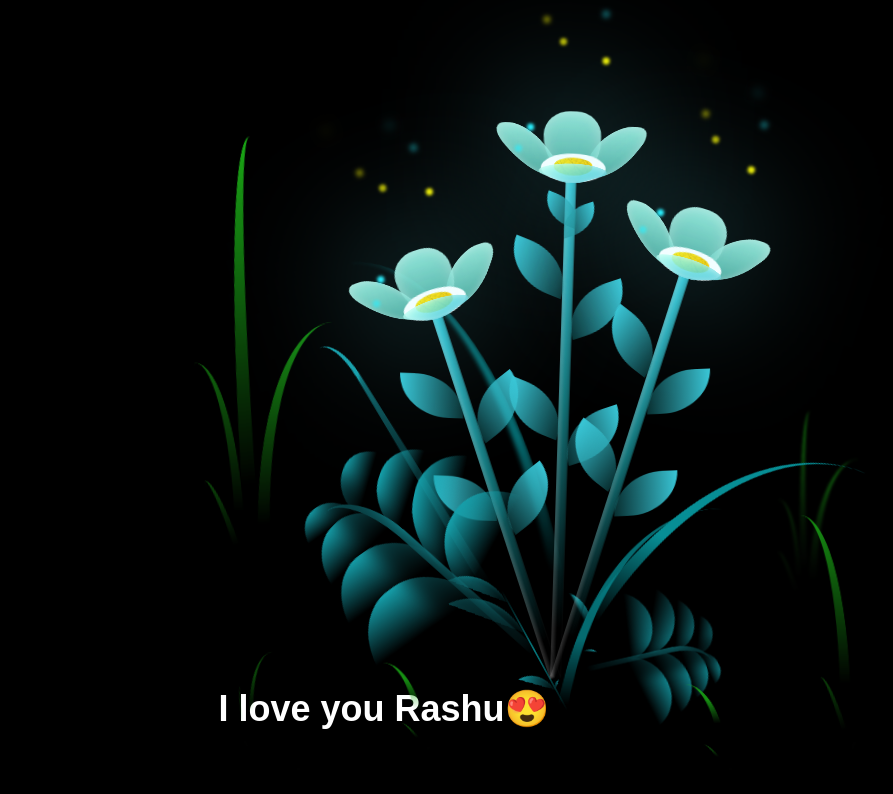
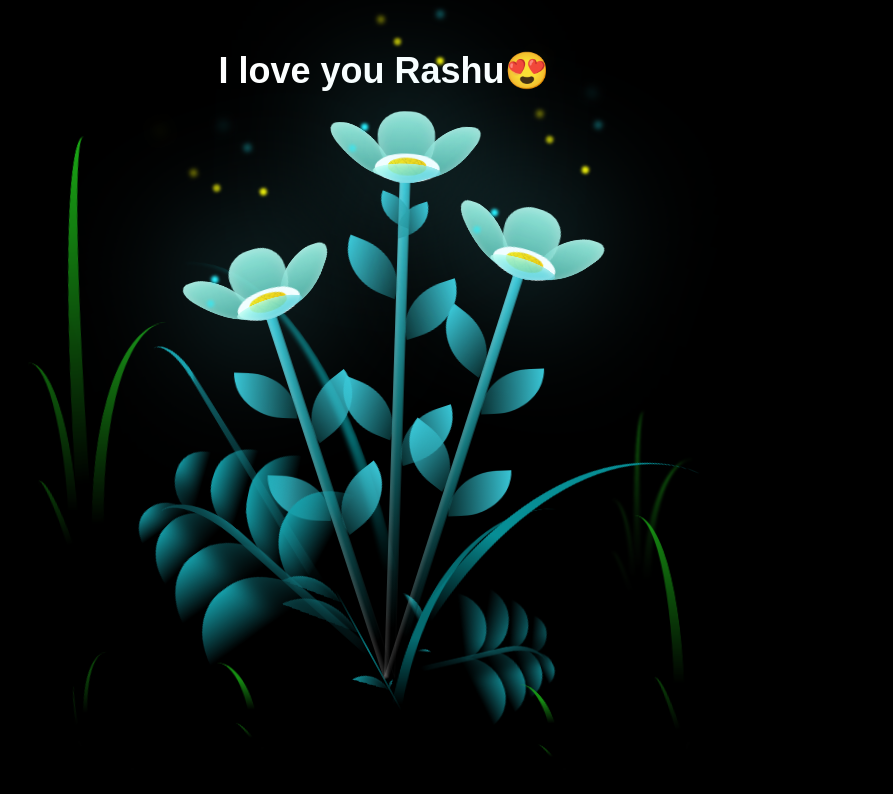
Before and after one commit to chayan-mann/Flowers-Rashu, a plain HTML site: page index.html in a window 1280 px wide. Shown: the whole page, without its empty margins (256-1149 px from the left). Drawn offline with Linux system fonts and the light colour scheme.

Commit message:
css changes

```diff
--- a/style.css
+++ b/style.css
@@ -14,6 +14,10 @@
   text-align: left;
 } */
 h1 {
+  position: absolute;
+  top: 50px; /* Adjust the top value as needed */
+  left: 50%; /* Center the text horizontally */
+  transform: translateX(-50%);
   font-family: 'Font Name', sans-serif; /* Replace 'Font Name' with your desired font */
   font-size: 36px; /* Adjust the font size as needed */
   color: #ffffff; /* Set the text color to white */
```
